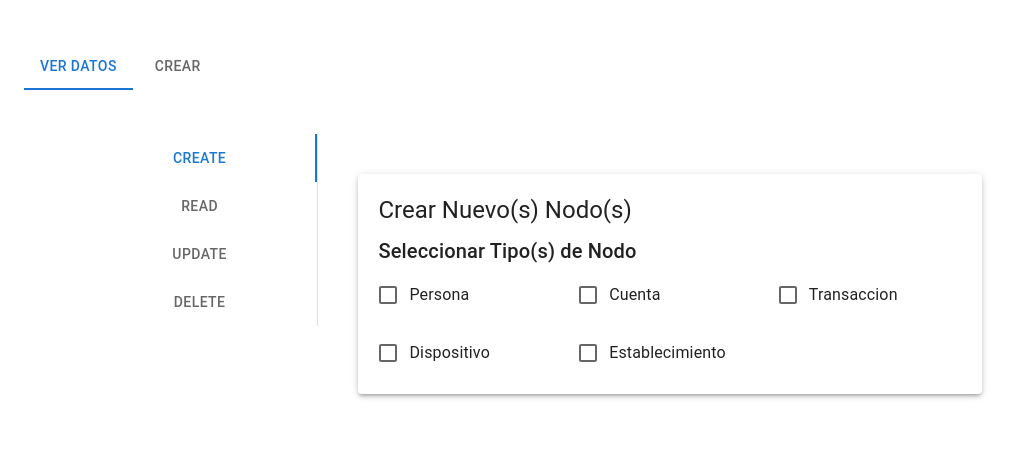
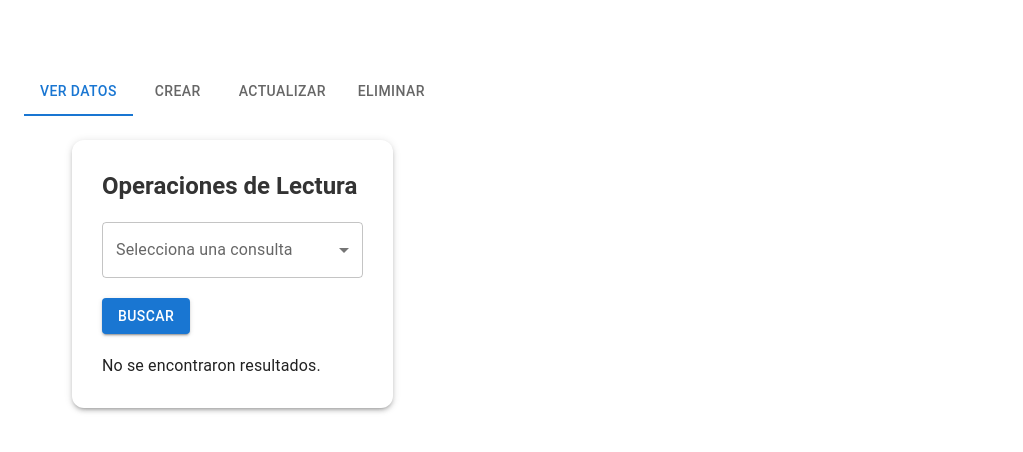
Before and after one commit to DanielDubon/DataMining_FRAUD, a React (Vite) app in the folder Fraud_Detect/: page / in a window 1280 px wide. Shown: the part 150-602 px from the top of the page, without its empty margins (0-1023 px from the left). Built offline with nearby package versions, Linux system fonts and the light colour scheme; what neo4j-driver would draw is missing.

Commit message:
feat: changes to UI menu and components logic

```diff
--- a/Fraud_Detect/src/App.jsx
+++ b/Fraud_Detect/src/App.jsx
@@ -3,6 +3,8 @@ import DatabaseManager from './components/DatabaseManager'
 import { ThemeProvider, createTheme } from '@mui/material/styles'
 import CssBaseline from '@mui/material/CssBaseline'
 import Create from './components/Create'
+import Update from './components/Update'
+import Delete from './components/Delete'
 import driver from './config/neo4jConfig'
 import { Container, Tab, Tabs, Box } from '@mui/material'
 
@@ -51,6 +53,8 @@ function App() {
         <Tabs value={value} onChange={handleChange}>
           <Tab label="Ver Datos" />
           <Tab label="Crear" />
+          <Tab label="Actualizar" />
+          <Tab label="Eliminar" />
         </Tabs>
 
         <TabPanel value={value} index={0}>
@@ -59,6 +63,12 @@ function App() {
         <TabPanel value={value} index={1}>
           <Create executeQuery={executeQuery} />
         </TabPanel>
+        <TabPanel value={value} index={2}>
+          <Update executeQuery={executeQuery} />
+        </TabPanel>
+        <TabPanel value={value} index={3}>
+          <Delete executeQuery={executeQuery} />
+        </TabPanel>
       </Container>
     </ThemeProvider>
   )
--- a/Fraud_Detect/src/components/DatabaseManager.jsx
+++ b/Fraud_Detect/src/components/DatabaseManager.jsx
@@ -1,18 +1,9 @@
 import React, { useState } from 'react';
-import {
-    Container,
-    Box,
-    Tabs,
-    Tab
-} from '@mui/material';
+import { Container } from '@mui/material';
 import driver from '../config/neo4jConfig';
-import Create from './Create';
 import Read from './Read';
-import Update from './Update';
-import Delete from './Delete';
 
-function DatabaseManager() {
-    const [selectedTab, setSelectedTab] = useState(0);
+function DatabaseManager({ executeQuery }) {
     const [results, setResults] = useState([]);
     const [error, setError] = useState('');
 
@@ -26,7 +17,7 @@ function DatabaseManager() {
         relacionesClientes: "MATCH (c:Cliente)-[r]->(n) RETURN c.Nombre as Cliente, type(r) as Relacion, n.Nombre as Relacionado, n.Tipo as TipoRelacionado"
     };
 
-    const executeQuery = async (selectedQuery) => {
+    const handleQuery = async (selectedQuery) => {
         if (!selectedQuery) {
             setError('Por favor, selecciona una consulta.');
             return;
@@ -34,10 +25,8 @@ function DatabaseManager() {
 
         const session = driver.session();
         try {
-            console.log(`Ejecutando consulta: ${predefinedQueries[selectedQuery]}`);
             const result = await session.run(predefinedQueries[selectedQuery]);
             const formattedResults = result.records.map(record => record.toObject());
-            console.log('Resultados obtenidos:', formattedResults);
             setResults(formattedResults);
             setError('');
         } catch (err) {
@@ -48,32 +37,9 @@ function DatabaseManager() {
         }
     };
 
-    const handleTabChange = (event, newValue) => {
-        setSelectedTab(newValue);
-    };
-
     return (
-        <Container maxWidth="lg" style={{ display: 'flex', justifyContent: 'center', alignItems: 'flex-start', padding: '20px' }}>
-            <Box sx={{ width: '25%', borderRight: 1, borderColor: 'divider', marginRight: '20px' }}>
-                <Tabs
-                    orientation="vertical"
-                    value={selectedTab}
-                    onChange={handleTabChange}
-                    aria-label="CRUD Tabs"
-                    sx={{ minWidth: '150px' }}
-                >
-                    <Tab label="CREATE" />
-                    <Tab label="READ" />
-                    <Tab label="UPDATE" />
-                    <Tab label="DELETE" />
-                </Tabs>
-            </Box>
-            <Box sx={{ width: '70%', padding: '20px' }}>
-                {selectedTab === 0 && <Create />}
-                {selectedTab === 1 && <Read executeQuery={executeQuery} results={results} error={error} />}
-                {selectedTab === 2 && <Update />}
-                {selectedTab === 3 && <Delete />}
-            </Box>
+        <Container>
+            <Read executeQuery={handleQuery} results={results} error={error} />
         </Container>
     );
 }
```
